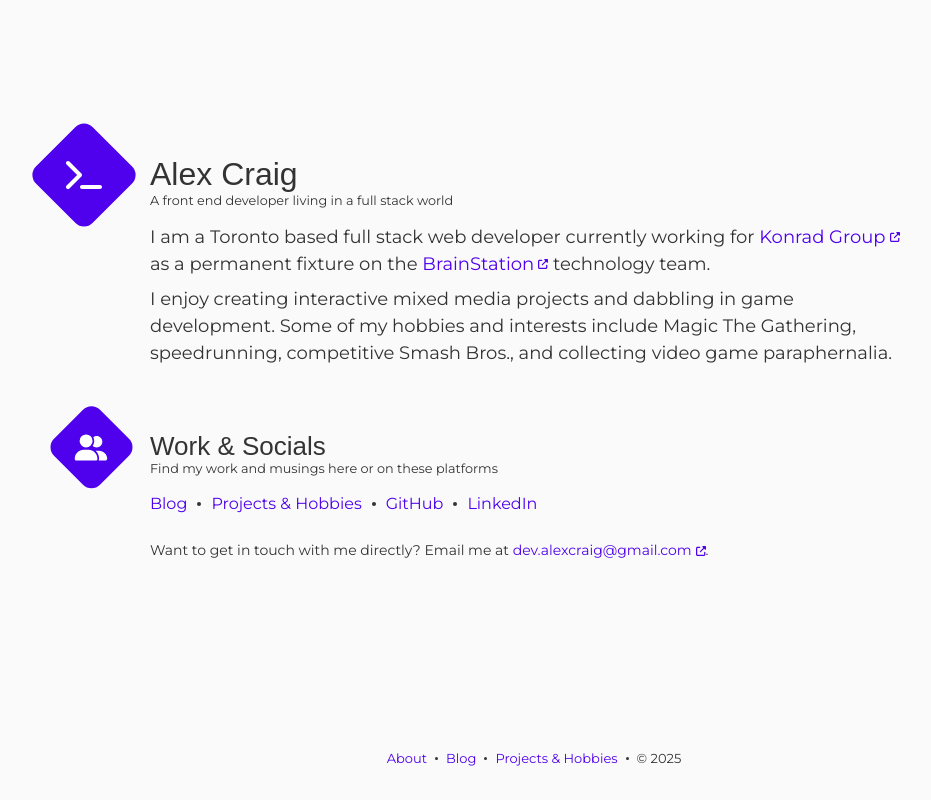
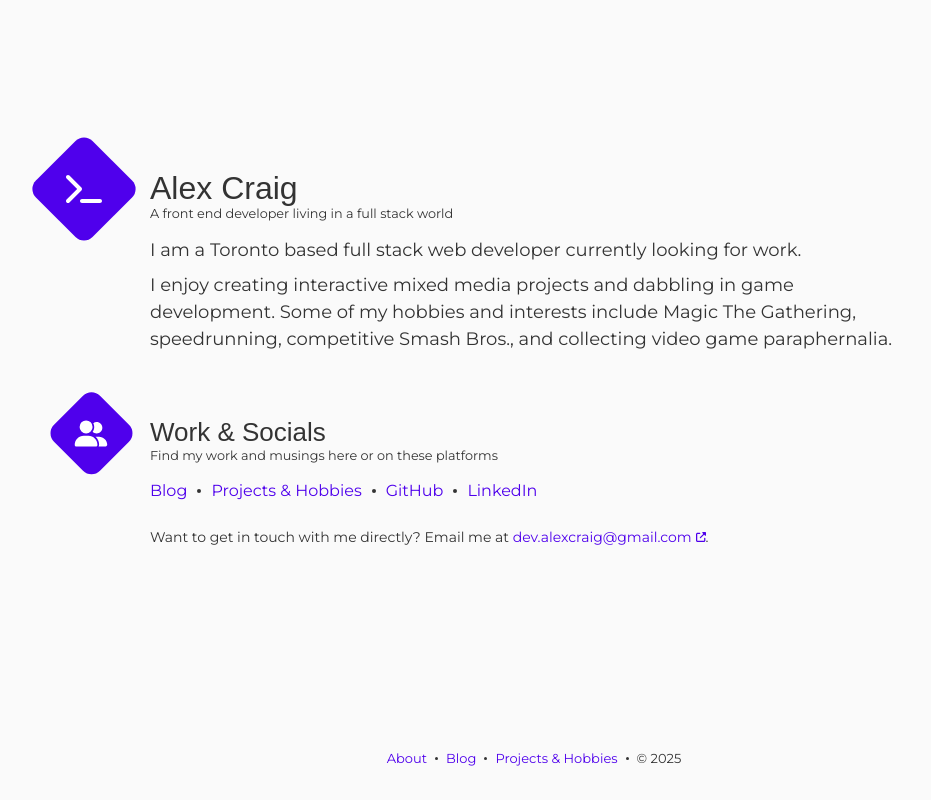
Before and after one commit to im-sticky/im-sticky.github.io, a Next.js app: page / in a window 1280 px wide. Shown: the whole page, without its empty margins (106-1037 px from the left). Built offline with nearby package versions, Linux system fonts and the light colour scheme; a web font is replaced by a local one.

Commit message:
update about

```diff
--- a/app/(footer)/page.tsx
+++ b/app/(footer)/page.tsx
@@ -22,12 +22,7 @@ export default function About() {
         </small>
 
         <div className={styles.about__bio}>
-          <p>
-            I am a Toronto based full stack web developer currently working for{' '}
-            <ExternalLink href="https://www.konrad.com/">Konrad Group</ExternalLink> as a permanent
-            fixture on the <ExternalLink href="https://brainstation.io/">BrainStation</ExternalLink>{' '}
-            technology team.
-          </p>
+          <p>I am a Toronto based full stack web developer currently looking for work.</p>
           <p>
             I enjoy creating interactive mixed media projects and dabbling in game development. Some
             of my hobbies and interests include Magic The Gathering, speedrunning, competitive Smash
```
